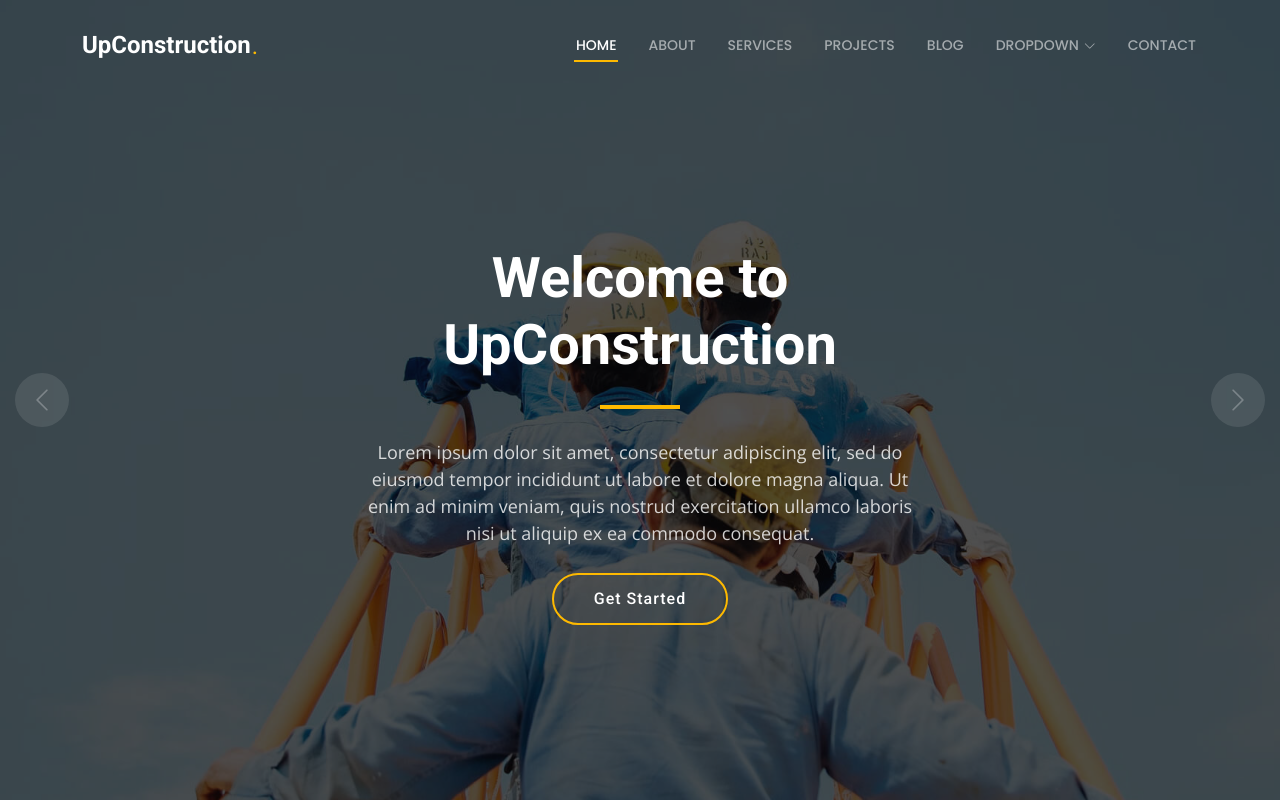
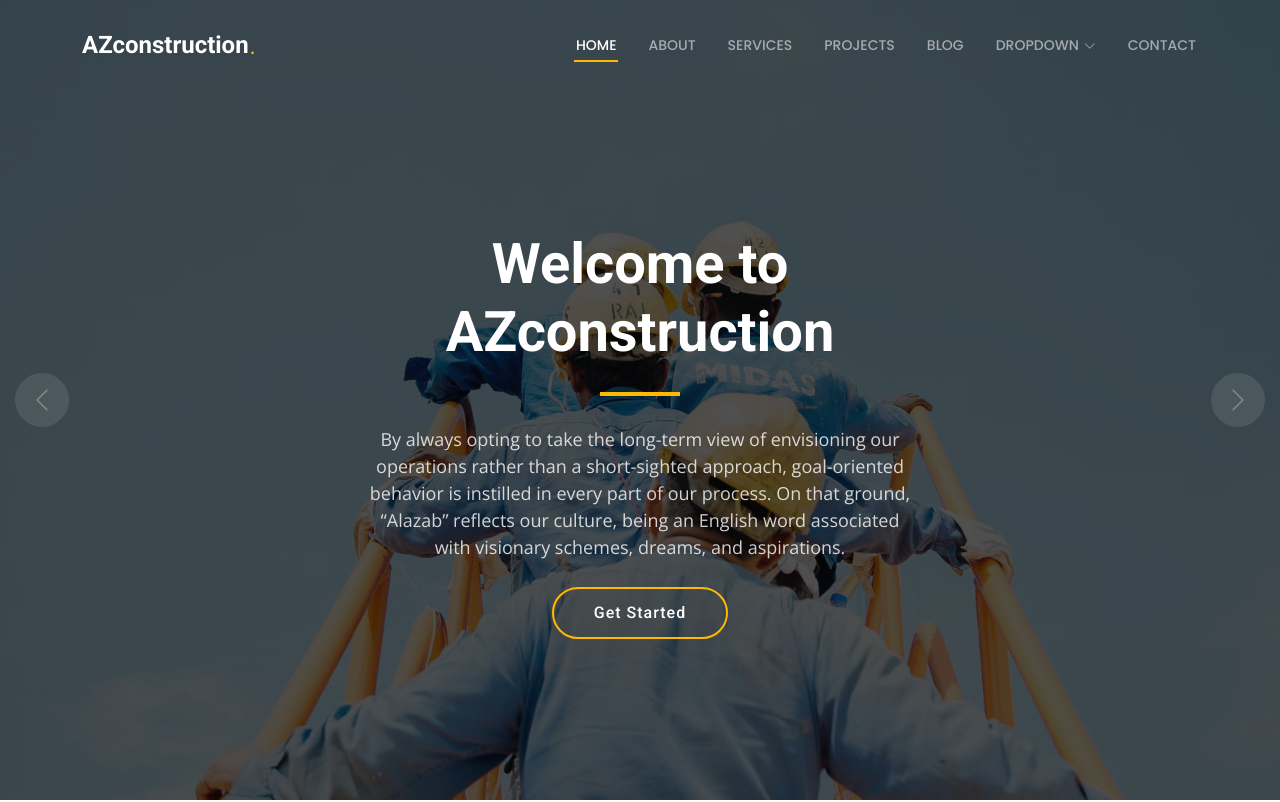
Before and after one commit to alazab-group/Construction, a plain HTML site: page index.html in a window 1280 px wide. Shown: the top 802 px of the page. Drawn offline with nearby package versions, Linux system fonts and the light colour scheme.

Commit message:
Update index.html

```diff
--- a/index.html
+++ b/index.html
@@ -4,7 +4,7 @@
 <head>
   <meta charset="utf-8">
   <meta content="width=device-width, initial-scale=1.0" name="viewport">
-  <title>Index - UpConstruction Bootstrap Template</title>
+  <title>Index - AZconstruction </title>
   <meta name="description" content="">
   <meta name="keywords" content="">
 
@@ -28,13 +28,6 @@
   <!-- Main CSS File -->
   <link href="assets/css/main.css" rel="stylesheet">
 
-  <!-- =======================================================
-  * Template Name: UpConstruction
-  * Template URL: https://bootstrapmade.com/upconstruction-bootstrap-construction-website-template/
-  * Updated: Aug 07 2024 with Bootstrap v5.3.3
-  * Author: BootstrapMade.com
-  * License: https://bootstrapmade.com/license/
-  ======================================================== -->
 </head>
 
 <body class="index-page">
@@ -45,7 +38,7 @@
       <a href="index.html" class="logo d-flex align-items-center">
         <!-- Uncomment the line below if you also wish to use an image logo -->
         <!-- <img src="assets/img/logo.png" alt=""> -->
-        <h1 class="sitename">UpConstruction</h1> <span>.</span>
+        <h1 class="sitename">AZconstruction</h1> <span>.</span>
       </a>
 
       <nav id="navmenu" class="navmenu">
@@ -89,9 +82,9 @@
         <div class="container">
           <div class="row justify-content-center" data-aos="fade-up" data-aos-delay="100">
             <div class="col-lg-6 text-center">
-              <h2>Welcome to UpConstruction</h2>
-              <p>Lorem ipsum dolor sit amet, consectetur adipiscing elit, sed do eiusmod tempor incididunt ut labore et dolore magna aliqua. Ut enim ad minim veniam, quis nostrud exercitation ullamco laboris nisi ut aliquip ex ea commodo consequat.</p>
-              <a href="#get-started" class="btn-get-started">Get Started</a>
+              <h2>Welcome to AZconstruction</h2>
+              <p>By always opting to take the long-term view of envisioning our operations rather than a short-sighted approach, goal-oriented behavior is instilled in every part of our process. On that ground, “Alazab” reflects our culture, being an English word associated with visionary schemes, dreams, and aspirations.</p>
+              <a href="https://alazab.online" class="btn-get-started">Get Started</a>
             </div>
           </div>
         </div>
```
